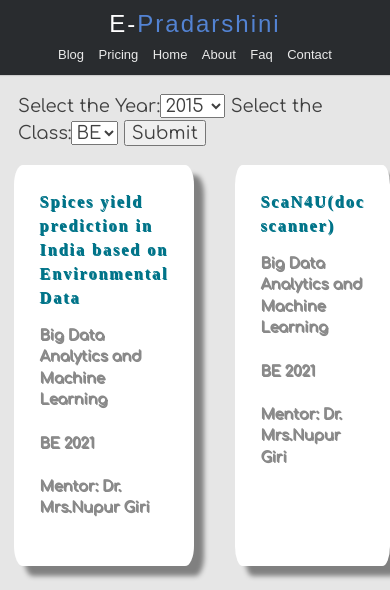
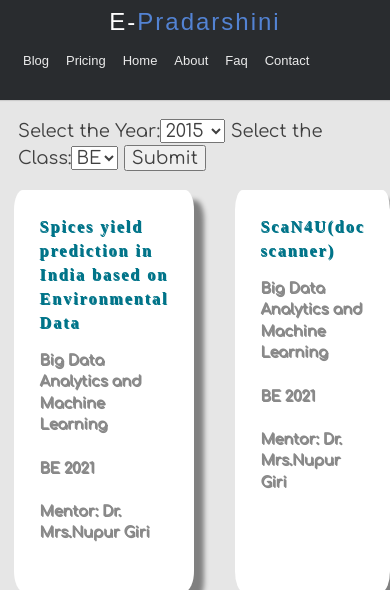
Before and after one commit to thewires2/E-Pradarshini, a Django app: page /projects/ in a window 390 px wide. Shown: the top 590 px of the page. Run offline with Django 3.2, Linux system fonts and the light colour scheme; data comes from the database, SQL or seed files in the repository; some libraries are stand-ins or nearby versions; some web fonts are replaced.

Commit message:
Added requirements

```diff
--- a/Pradarshini/Projects/static/Projects/style.css
+++ b/Pradarshini/Projects/static/Projects/style.css
@@ -27,11 +27,12 @@ textarea {
 .header-fixed {
 	background-color:#292c2f;
 	box-shadow:0 1px 1px #ccc;
-	padding: 20px 40px;
+	padding: 1em;
 	height: 80px;
 	color: #ffffff;
 	box-sizing: border-box;
 	top:-100px;
+	font-size: 1em;
 
 	-webkit-transition:top 0.3s;
 	transition:top 0.3s;
@@ -39,8 +40,9 @@ textarea {
 
 .header-fixed .header-limiter {
 	max-width: 1200px;
-	text-align: center;
+	text-align: justify;
 	margin: 0 auto;
+	font-size: 2em;
 }
 
 /*	The header placeholder. It is displayed when the header is fixed to the top of the
@@ -55,9 +57,9 @@ textarea {
 
 .header-fixed .header-limiter h1 {
 	float: left;
-	font: normal 28px Cookie, Arial, Helvetica, sans-serif;
+	font: normal 40px Cookie, Arial, Helvetica, sans-serif;
 	line-height: 40px;
-	margin: 0;
+	margin: auto;
 }
 
 .header-fixed .header-limiter h1 span {
@@ -72,7 +74,7 @@ textarea {
 }
 
 .header-fixed .header-limiter nav {
-	font:16px Arial, Helvetica, sans-serif;
+	font:25px Arial, Helvetica, sans-serif;
 	line-height: 40px;
 	float: right;
 }
@@ -127,8 +129,8 @@ body.fixed .header-fixed .header-limiter nav {
 @media all and (max-width: 600px) {
 
 	.header-fixed {
-		padding: 20px 0;
-		height: 75px;
+		padding: 1em;
+		height: 100px;
 	}
 
 	.header-fixed .header-limiter h1 {
```
Also changed, not shown: Pradarshini/requirements.txt (added, +7 -0 lines).
